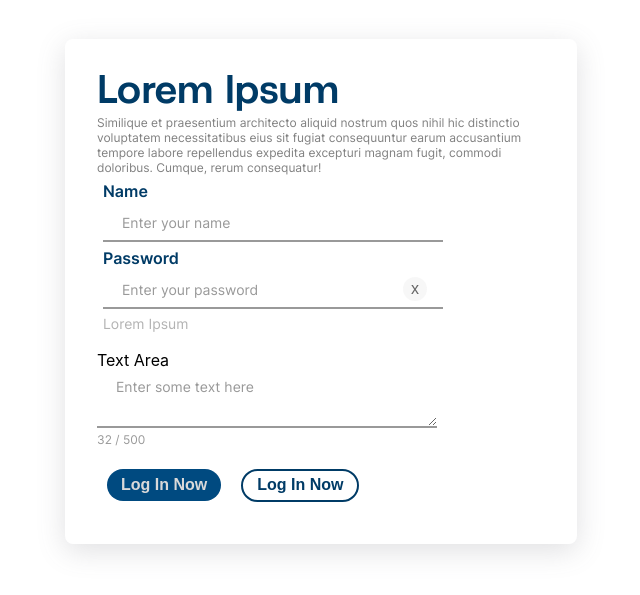
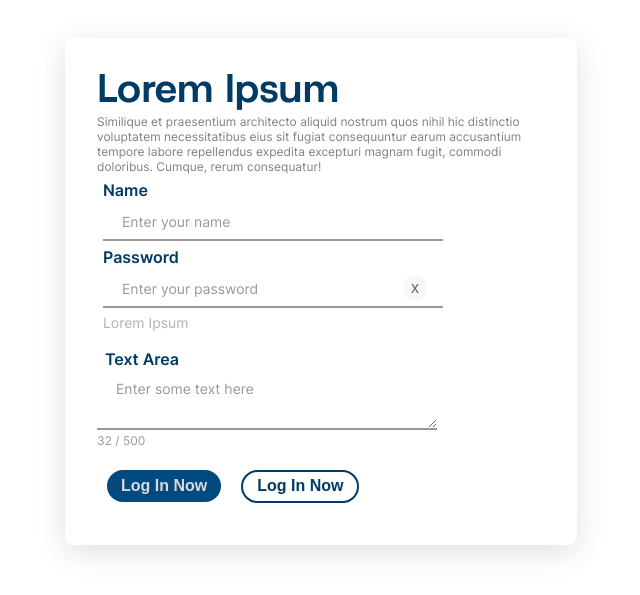
Before and after one commit to Cl1nt0nMzee/online-market, a React (Vite) app in the folder frontend/: page / in a window 1280 px wide. Shown: the part 109-704 px from the top of the page, without its empty margins (319-959 px from the left). Built offline with nearby package versions, Linux system fonts and the light colour scheme.

Commit message:
feat(frontend): style textarea component

```diff
--- a/frontend/src/components/atoms/Input/_index.scss
+++ b/frontend/src/components/atoms/Input/_index.scss
@@ -249,9 +249,15 @@ textarea {
 .textArea {
     width: 100%;
     max-width: 340px;
+    display: inline-flex;
+    flex-direction: column;
+    gap: 3px;
 
     label {
-
+        display: block;
+        padding-left: 8px;
+        font-family: $Inter-SemiBold;
+        color: $priBlue-600;
     }
 
     textarea {
@@ -288,7 +294,7 @@ textarea {
     }
 
     &:has(textarea:focus-visible) textarea {
-        background-color: #E6E6E650;
+        background-color: #E6E6E670;
     }
 
     .characterCounter {
@@ -302,4 +308,8 @@ textarea {
         padding-left: auto;
         padding-bottom: 12px;
     }
+    &:has(textarea:focus-visible) label {
+        color: $focusBlue-25 ;
+    }
+
 }
```
